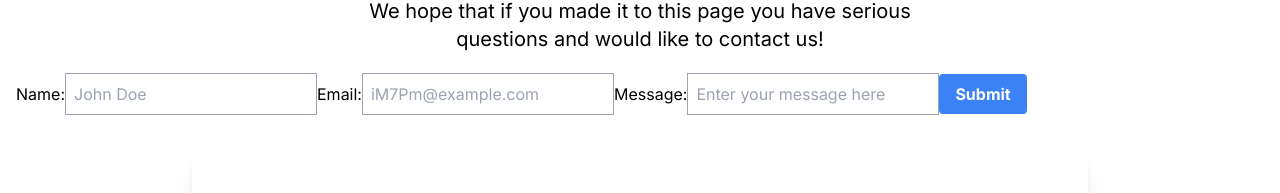
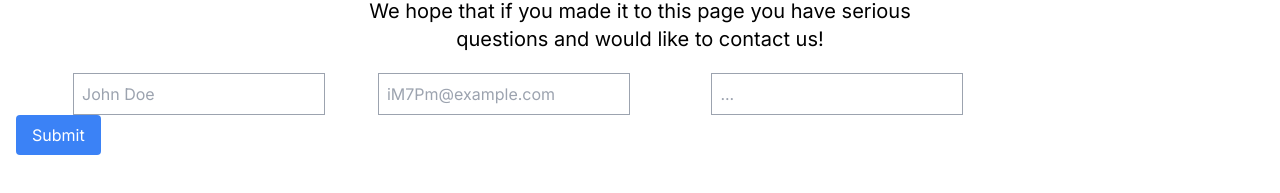
Before and after one commit to Ineschvz/ChavezConcrete_Site, a Next.js app: page /Contact in a window 1280 px wide. Shown: the part 275-468 px from the top of the page. Built offline with nearby package versions, Linux system fonts and the light colour scheme; grey boxes are pictures that could not be loaded.

Commit message:
able to send emails through the website

```diff
--- a/package.json
+++ b/package.json
@@ -5,16 +5,19 @@
   "scripts": {
     "dev": "next dev",
     "build": "next build",
+    "server": "nodemon server.js",
     "start": "next start",
     "lint": "next lint"
   },
   "dependencies": {
     "@vercel/speed-insights": "^1.2.0",
+    "cors": "^2.8.5",
+    "express": "^5.1.0",
     "framer-motion": "^11.11.9",
     "lucide-react": "^0.447.0",
     "mapbox-gl": "^3.7.0",
     "next": "14.2.14",
-    "nodemailer": "^6.9.16",
+    "nodemailer": "^6.10.0",
     "react": "^18",
     "react-dom": "^18",
     "react-icons": "^5.3.0",
@@ -23,6 +26,7 @@
   "devDependencies": {
     "eslint": "^8",
     "eslint-config-next": "14.2.14",
+    "nodemon": "^3.1.9",
     "postcss": "^8",
     "tailwindcss": "^3.4.1"
   }
--- a/src/app/Contact/form.js
+++ b/src/app/Contact/form.js
@@ -1,11 +1,104 @@
 'use client';
+
+import { useState } from "react";
+import React, { FormEvent } from 'react';
+
+
+
+
+
 
 export default function Form() {
 
+  const [name, setName] = useState('');
+  const [email, setEmail] = useState('');
+  const [message, setMessage] = useState('');
 
-return (
-  <form>
-    <label className="text-black">
+
+  const handleSubmit = async (e) => {
+    e.preventDefault();
+    console.log("hello", name)
+
+    if (!name) {
+      alert("Please fill out all fields");
+      return;
+    }
+    const res = await fetch('/api/send-email', {
+      method: 'POST',
+      headers: {
+        'Content-Type': 'application/json',
+      },
+      body: JSON.stringify({
+        name,
+        email,
+        message,
+      }),
+    });
+    if (res.status === 200) {
+      alert("Email sent successfully");
+    } else {
+      alert("Error sending email");
+    }
+
+  };
+
+
+  return (
+    <form onSubmit={handleSubmit}>
+      <div>
+        <label>
+          Name:
+          <input
+            className="border border-gray-400 p-2 text-black ml-2"
+            id="name"
+            type="text"
+            placeholder="John Doe"
+            value={name}
+            onChange={(e) => setName(e.target.value)}
+            required
+          />
+        </label>
+        <label>
+          Email:
+          <input
+            className="border border-gray-400 p-2 text-black ml-2"
+            id="email"
+            type="text"
+            placeholder="iM7Pm@example.com"
+            value={email}
+            onChange={(e) => setEmail(e.target.value)}
+            required
+          />
+        </label>
+        <label>
+          Message:
+          <input
+            className="border border-gray-400 p-2 text-black ml-2"
+            id="message"
+            type="text"
+            placeholder="..."
+            value={message}
+            onChange={(e) => setMessage(e.target.value)}
+            required
+          />
+        </label>
+      </div>
+      <button type="submit" className="bg-blue-500 text-white px-4 py-2 rounded">
+        Submit
+      </button>
+    </form>
+  );
+};
+
+// <form>
+
+//   <button className="bg-blue-500 hover:bg-blue-700 text-white font-bold py-2 px-4 rounded">
+//    click me
+//   </button>
+
+// </form>
+
+{/* <label className="text-black">
       Name:
     <input className="border border-gray-400 p-2 text-black" id="name" placeholder="John Doe"></input>
     <div className="error-txt" style={{display: 'none'}}> Name can not be empty</div>
@@ -51,7 +144,4 @@ window.location.href = mailtoLink;
  >
   Submit
 </button>
-  </form>
-
-);
-};
+ */}
--- a/src/app/Contact/page.js
+++ b/src/app/Contact/page.js
@@ -6,10 +6,6 @@ import { Mail, Phone, MapPin } from 'lucide-react'
 import Head from "next/head"
 import { motion } from 'framer-motion'
 import Form from "./form"
-
-// export const metadata = {
-//   title: "Contact",
-// }
 
 
 
--- /dev/null
+++ b/src/app/api/send-email/route.js
@@ -0,0 +1,30 @@
+import nodemailer from 'nodemailer';
+
+export async function POST(req) {
+
+    // Extracting name, email, and message from the JSON body of the request
+    const { name, email, message } = await req.json();
+    const transporter = nodemailer.createTransport({
+        service: 'yahoo',
+        auth: {
+            user: process.env.EMAIL_USERNAME,
+            pass: process.env.EMAIL_PASSWORD
+        }
+    });
+
+    const mailOptions = {
+        from: process.env.EMAIL_USERNAME,
+        to: 'chavezconcreteworkinc@yahoo.com',
+        subject: 'Contact Form Submission',
+        text: `Name: ${name}\nEmail: ${email}\nMessage: ${message}`
+    };
+
+    try {
+        await transporter.sendMail(mailOptions);
+        return new Response('Email sent successfully', { status: 200 });
+    } catch (error) {
+        console.error('Error sending email:', error);
+        return new Response('Error sending email', { status: 500 });
+    }
+
+}
```
Also changed, not shown: server.js (added, +26 -0 lines), src/app/api/email-send/route.js (deleted, +0 -58 lines), 1 other file (tests, documents, lock files or other folders).
